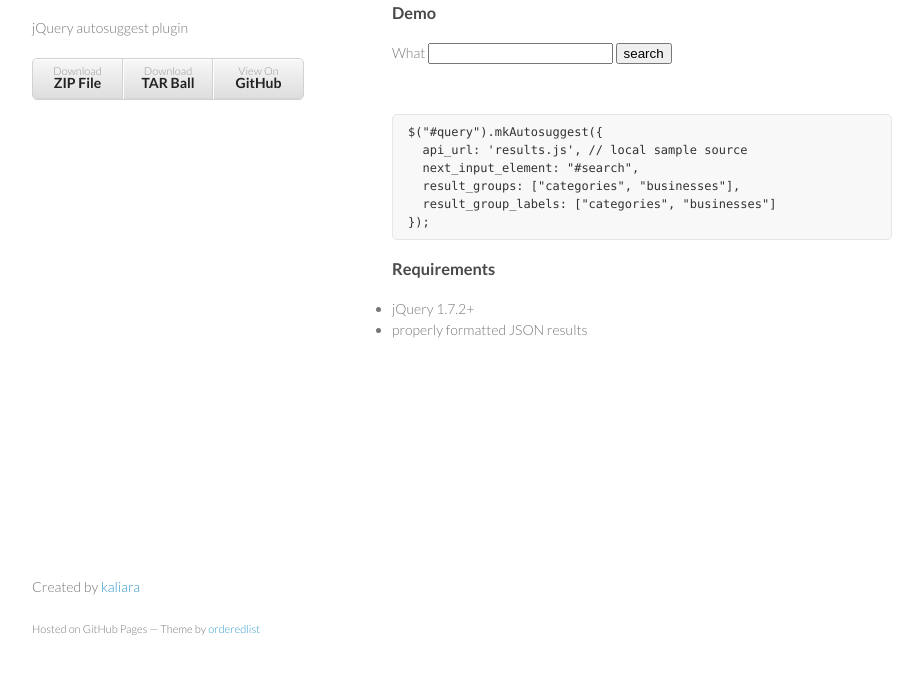
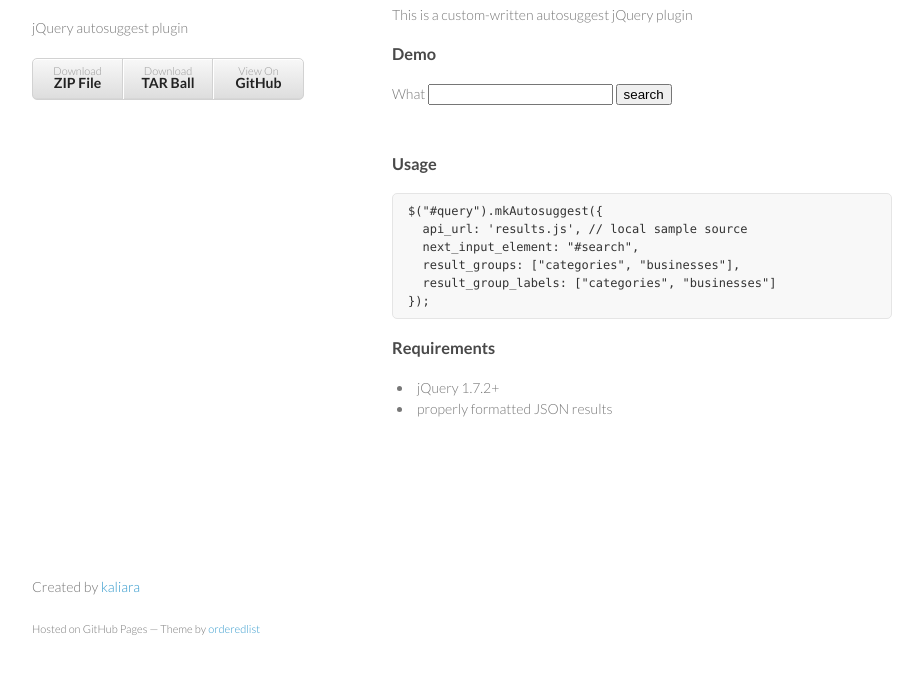
Before and after one commit to kaliara/mk_autosuggest, a plain HTML site: page index.html in a window 1280 px wide. Shown: the part 92-766 px from the top of the page, without its empty margins (178-1101 px from the left). Drawn offline with nearby package versions, Linux system fonts and the light colour scheme.

Commit message:
ul styles and content updates

```diff
--- a/index.html
+++ b/index.html
@@ -29,17 +29,14 @@
 
       <section>
         <h3>Overview</h3>
-
-
-
+        <p>This is a custom-written autosuggest jQuery plugin</p>
 
         <h3>Demo</h3>
-
         <div id="demo1" class="demo clearfix">
           <form class="search_form" method="get">
              <label for="query">What</label>
              <input type="search" name="what" id="query" autocomplete="off" tabindex="1" maxlength="128" />
-             <input type="submit" name="search" value="search" id="search" />
+             <input type="submit" name="search" value="search" id="search" tabindex="2" />
           </form>
 
           <div id="autosuggest_what" class="autosuggest_results" style="display: none">
@@ -52,7 +49,7 @@
           </div>
         </div>
 
-
+        <h3>Usage</h3>
         <pre><code>$("#query").mkAutosuggest({
   api_url: 'results.js', // local sample source
   next_input_element: "#search",
--- a/stylesheets/github_pages.css
+++ b/stylesheets/github_pages.css
@@ -165,6 +165,11 @@ section {
   padding-bottom:50px;
 }
 
+section ul, section ol{
+  list-style-position: inside;
+  padding-left: 5px;
+}
+
 small {
   font-size:11px;
 }
```
